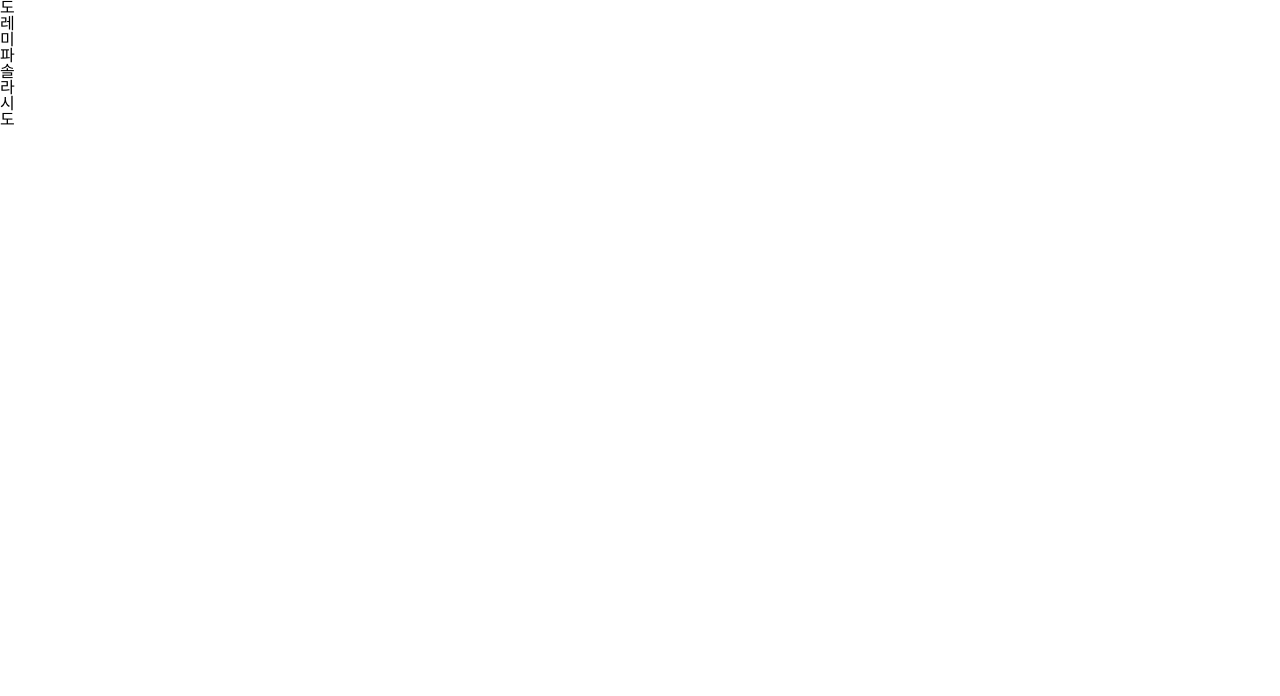
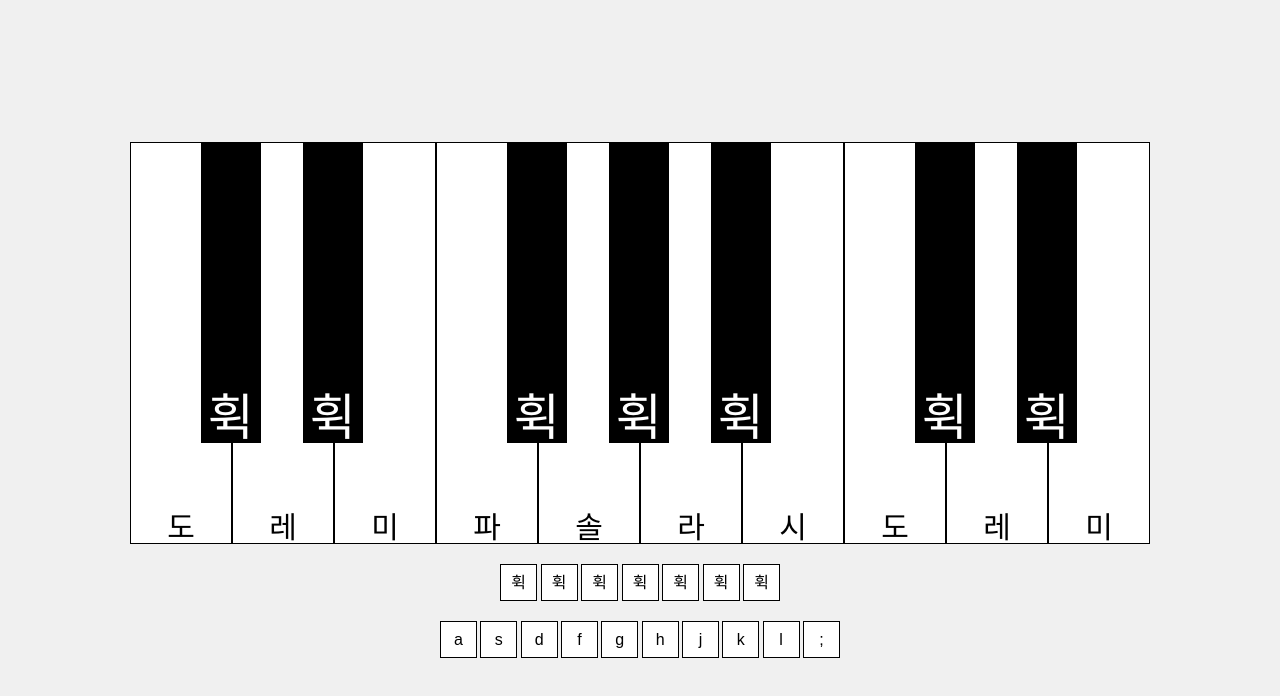
Before and after one commit to yoonkh2006/Piano, a plain HTML site: page index.html in a window 1280 px wide. Drawn offline with nearby package versions, Linux system fonts and the light colour scheme.

Commit message:
기본 스타일 적용

```diff
--- a/index.html
+++ b/index.html
@@ -9,14 +9,37 @@
 </head>
 <body>
   <div id="piano">
-    <div class="white">도</div>
-    <div class="white">레</div>
+    <div class="white">도<div class="black">휙</div></div>
+    <div class="white">레<div class="black">휙</div></div>
     <div class="white">미</div>
-    <div class="white">파</div>
-    <div class="white">솔</div>
-    <div class="white">라</div>
+    <div class="white">파<div class="black">휙</div></div>
+    <div class="white">솔<div class="black">휙</div></div>
+    <div class="white">라<div class="black">휙</div></div>
     <div class="white">시</div>
-    <div class="white">도</div>
+    <div class="white">도<div class="black">휙</div></div>
+    <div class="white">레<div class="black">휙</div></div>
+    <div class="white">미</div>
+  </div>
+  <div id="keysetting-black">
+    <div class="key">휙</div>
+    <div class="key">휙</div>
+    <div class="key">휙</div>
+    <div class="key">휙</div>
+    <div class="key">휙</div>
+    <div class="key">휙</div>
+    <div class="key">휙</div>
+  </div>
+  <div id="keysetting-white">
+    <div class="key">a</div>
+    <div class="key">s</div>
+    <div class="key">d</div>
+    <div class="key">f</div>
+    <div class="key">g</div>
+    <div class="key">h</div>
+    <div class="key">j</div>
+    <div class="key">k</div>
+    <div class="key">l</div>
+    <div class="key">;</div>
   </div>
   <script src="scripts.js"></script>
 </body>
--- a/style.css
+++ b/style.css
@@ -0,0 +1,65 @@
+body {
+  user-select: none;
+  display: flex;
+  flex-direction: column;
+  justify-content: center;
+  align-items: center;
+  height: 100vh;
+  background-color: #f0f0f0;
+  font-family: Arial, sans-serif;
+}
+
+#piano {
+  display: flex;
+  justify-content: center;
+}
+
+.white {
+  position: relative;
+  height : 400px;
+  width : 100px;
+  display: flex;
+  align-items: end;
+  background-color: white;
+  justify-content: center;
+  font-size: 30px;
+  border : 0.5px solid black;
+}
+.black {
+  position: absolute;
+  margin-left: 100px;
+  margin-bottom: 100px;
+  height: 300px;
+  width : 60px;
+  background-color: black;
+  color: white;
+  font-size: 50px;
+  display: flex;
+  align-items: end;
+  justify-content: center;
+  z-index: 1;
+}
+
+#keysetting-black {
+  margin-top: 20px;
+  display: flex;
+  justify-content: space-between;
+  width: 280px;
+}
+
+#keysetting-white {
+  margin-top: 20px;
+  display: flex;
+  justify-content: space-between;
+  width: 400px;
+}
+
+.key {
+  display: flex;
+  justify-content: center;
+  align-items: center;
+  background-color: white;
+  border: 1px solid black;
+  width: 35px;
+  height: 35px;
+}
```
